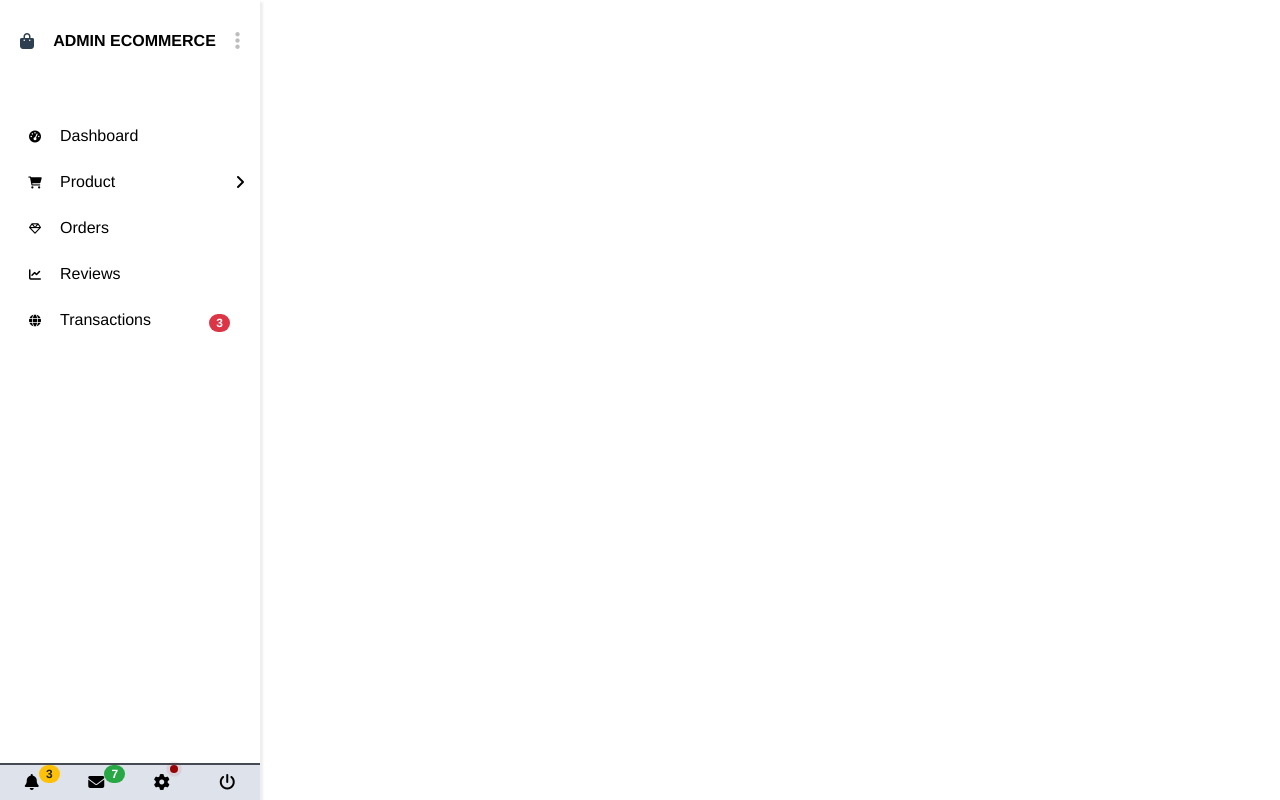
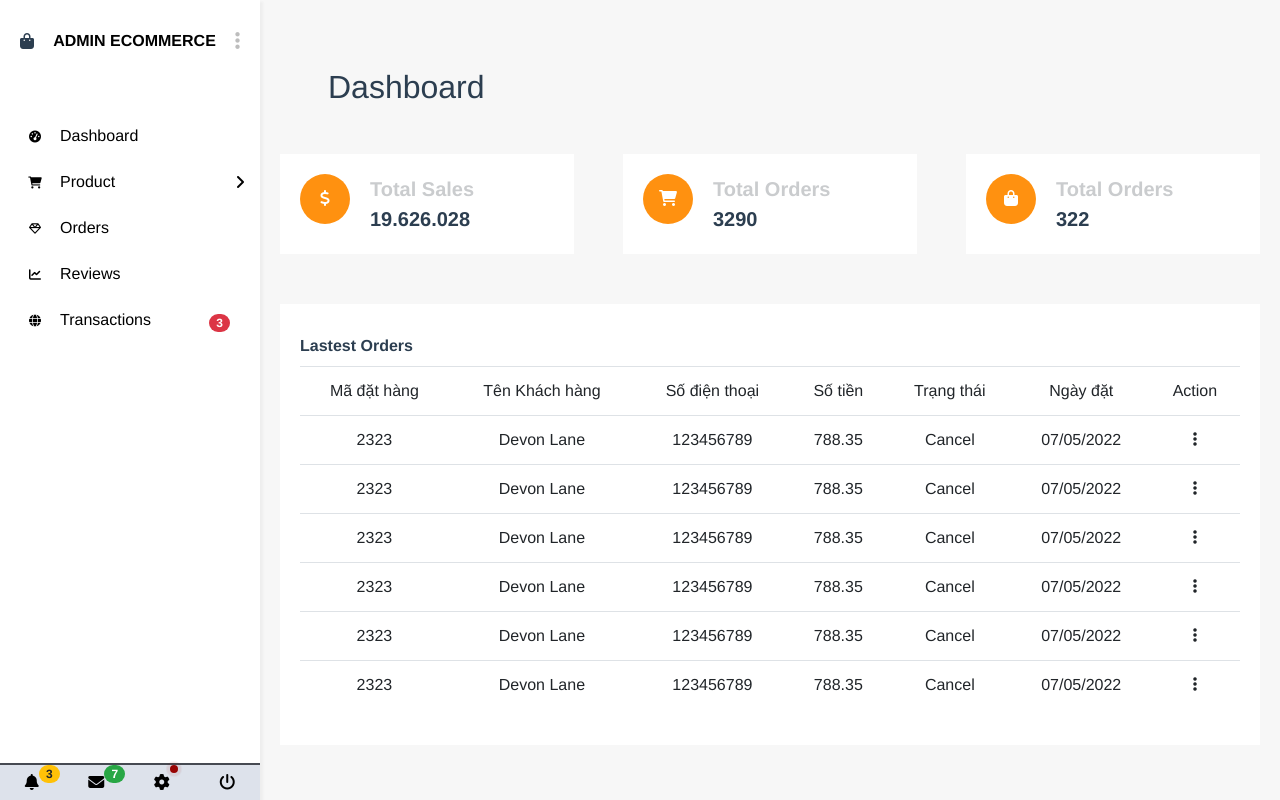
Before and after one commit to tieuconghoa/todo, a Vue app in the folder client/: page /admin in a window 1280 px wide. Built offline with nearby package versions, Linux system fonts and the light colour scheme.

Commit message:
create dashboard

```diff
--- a/client/public/index.html
+++ b/client/public/index.html
@@ -12,6 +12,7 @@
     />
     <link rel="stylesheet" href="<%= BASE_URL %>style.css">
     <script src="https://code.jquery.com/jquery-3.1.0.js"></script>
+    <script src="https://cdnjs.cloudflare.com/ajax/libs/popper.js/1.11.0/umd/popper.min.js" integrity="sha384-b/U6ypiBEHpOf/4+1nzFpr53nxSS+GLCkfwBdFNTxtclqqenISfwAzpKaMNFNmj4" crossorigin="anonymous"></script>
     <script src="https://cdn.jsdelivr.net/npm/bootstrap@4.3.1/dist/js/bootstrap.min.js" integrity="sha384-JjSmVgyd0p3pXB1rRibZUAYoIIy6OrQ6VrjIEaFf/nJGzIxFDsf4x0xIM+B07jRM" crossorigin="anonymous"></script>
     <!-- <script defer src="<%= BASE_URL %>script.js"></script> -->
     <title>
--- a/client/src/App.vue
+++ b/client/src/App.vue
@@ -1,15 +1,15 @@
 <template>
-  <div id="app">
     <Header v-show="this.$route.name != 'Welcome' && this.$route.name != 'Login' && !$route.fullPath.includes('admin')" />
+    <AdminHeader v-show="this.$route.name != 'Welcome' && this.$route.name != 'Login' && $route.fullPath.includes('admin')" />
       <router-view :key="$route.fullPath"></router-view>
     <Footer v-show="this.$route.name != 'Welcome' && this.$route.name != 'Login' && !$route.fullPath.includes('admin')"/>
-  </div>
 </template>
 <script>
 import Header from "@/components/Header.vue";
 import Footer from "@/components/Footer.vue";
+import AdminHeader from "@/components/admin/AdminHeader.vue"
 export default {
-  components: { Header, Footer },
+  components: { Header, Footer, AdminHeader },
   methods : {
   }
 };
--- a/client/src/components/Header.vue
+++ b/client/src/components/Header.vue
@@ -162,7 +162,7 @@
             <div class="cart-list">
               <div class="item-search row" v-for="product in this.productCart" :key="product.product_id">
                 <div class="picture-product col-3">
-                  <img height="80px" :src="product.image_url" alt="" />
+                  <img :src="product.image_url" alt="" />
                 </div>
                 <div class="text-left col-9">
                   <div class="name-product text-uppercase font-weight-bold">
@@ -454,6 +454,10 @@ export default {
   height: 17px;
   overflow: hidden;
 }
+.picture-product img{
+  height: 80px;
+  width: auto;
+}
 
 .quantity-product {
   background: #eeeeee;
--- a/client/src/components/admin/AdminHeader.vue
+++ b/client/src/components/admin/AdminHeader.vue
@@ -92,7 +92,7 @@
 </template>
 <script>
 export default {
-  created() {
+  mounted() {
     jQuery(function ($) {
       $(".sidebar-dropdown > a").click(function () {
         $(".sidebar-submenu").slideUp(200);
@@ -108,9 +108,11 @@ export default {
 
       $("#close-sidebar").click(function () {
         $(".page-wrapper").removeClass("toggled");
+        $(".page-content").removeClass("toggled");
       });
       $("#show-sidebar").click(function () {
         $(".page-wrapper").addClass("toggled");
+        $(".page-content").addClass("toggled");
       });
     });
   },
@@ -182,10 +184,6 @@ body {
   text-align: left;
 }
 /*----------------page-wrapper----------------*/
-
-.page-wrapper {
-  height: 100vh;
-}
 
 .page-wrapper .theme {
   width: 40px;
--- a/client/src/components/admin/Dashboard.vue
+++ b/client/src/components/admin/Dashboard.vue
@@ -1,12 +1,179 @@
 <template>
-    <AdminHeader />
+  <main class="page-content toggled">
+    <div class="h2 text-left m-5">Dashboard</div>
+    <div class="report">
+      <div class="total-sales">
+        <div class="icon-dola"><i class="fa-solid fa-dollar-sign"></i></div>
+        <div class="info">
+          <div class="label">Total Sales</div>
+          <div class="total">19.626.028</div>
+        </div>
+      </div>
+      <div class="total-orders">
+        <div class="icon-cart">
+          <i class="fa-sharp fa-solid fa-cart-shopping"></i>
+        </div>
+        <div class="info">
+          <div class="label">Total Orders</div>
+          <div class="total">3290</div>
+        </div>
+      </div>
+      <div class="total-products">
+        <div class="icon-shopping">
+          <i class="fa-solid fa-bag-shopping"></i>
+        </div>
+        <div class="info">
+          <div class="label">Total Orders</div>
+          <div class="total">322</div>
+        </div>
+      </div>
+    </div>
+    <div class="report-chart">
+      <div class="sale-static"></div>
+      <div class="visitors"></div>
+    </div>
+    <div class="lastest-orders">
+      <div class="text-left font-weight-bold pb-2">Lastest Orders</div>
+      <table class="table">
+        <thead>
+          <tr>
+            <td>Mã đặt hàng</td>
+            <td>Tên Khách hàng</td>
+            <td>Số điện thoại</td>
+            <td>Số tiền</td>
+            <td>Trạng thái</td>
+            <td>Ngày đặt</td>
+            <td>Action</td>
+          </tr>
+        </thead>
+        <tbody>
+          <tr>
+            <td>2323</td>
+            <td>Devon Lane</td>
+            <td>123456789</td>
+            <td>788.35</td>
+            <td>Cancel</td>
+            <td>07/05/2022</td>
+            <td><i class="fa-solid fa-ellipsis-vertical"></i></td>
+          </tr>
+          <tr>
+            <td>2323</td>
+            <td>Devon Lane</td>
+            <td>123456789</td>
+            <td>788.35</td>
+            <td>Cancel</td>
+            <td>07/05/2022</td>
+            <td><i class="fa-solid fa-ellipsis-vertical"></i></td>
+          </tr>
+          <tr>
+            <td>2323</td>
+            <td>Devon Lane</td>
+            <td>123456789</td>
+            <td>788.35</td>
+            <td>Cancel</td>
+            <td>07/05/2022</td>
+            <td><i class="fa-solid fa-ellipsis-vertical"></i></td>
+          </tr>
+          <tr>
+            <td>2323</td>
+            <td>Devon Lane</td>
+            <td>123456789</td>
+            <td>788.35</td>
+            <td>Cancel</td>
+            <td>07/05/2022</td>
+            <td><i class="fa-solid fa-ellipsis-vertical"></i></td>
+          </tr>
+          <tr>
+            <td>2323</td>
+            <td>Devon Lane</td>
+            <td>123456789</td>
+            <td>788.35</td>
+            <td>Cancel</td>
+            <td>07/05/2022</td>
+            <td><i class="fa-solid fa-ellipsis-vertical"></i></td>
+          </tr>
+          <tr>
+            <td>2323</td>
+            <td>Devon Lane</td>
+            <td>123456789</td>
+            <td>788.35</td>
+            <td>Cancel</td>
+            <td>07/05/2022</td>
+            <td>
+              <span
+                id="dropdownMenuButton"
+                data-toggle="dropdown"
+                aria-haspopup="true"
+                aria-expanded="false"
+              >
+                <i class="fa-solid fa-ellipsis-vertical"></i>
+              </span>
+              <div class="dropdown-menu" aria-labelledby="dropdownMenuButton">
+                <a class="dropdown-item" href="#">Xem</a>
+                <a class="dropdown-item" href="#">Sửa</a>
+                <a class="dropdown-item" href="#">Download</a>
+              </div>
+            </td>
+          </tr>
+        </tbody>
+      </table>
+    </div>
+  </main>
 </template>
 <script>
-import AdminHeader from "./AdminHeader.vue"
-export default {
-    components : {AdminHeader}
-}
+export default {};
 </script>
 <style scoped>
+.page-content {
+  display: inline-block;
+  width: 100%;
+  padding: 20px 20px 20px 20px;
+  background: rgb(247, 247, 247);
+  height: 100vh;
+}
+.page-content.toggled {
+  padding-left: 280px;
+}
+.report {
+  display: flex;
+  justify-content: space-between;
+}
+.total-sales,
+.total-orders,
+.total-products {
+  background: #fff;
+  flex: 0 30%;
+  display: flex;
+  padding: 20px 20px;
+}
+.lastest-orders {
+  margin-top: 50px;
+  background: #fff;
+  padding: 20px 20px;
+}
+.total-sales .icon-dola,
+.total-orders .icon-cart,
+.total-products .icon-shopping {
+  border-radius: 50%;
+  width: 50px;
+  height: 50px;
+  text-align: center;
+  vertical-align: middle;
+  background: rgb(255 145 16);
+  color: #fff;
+  padding-top: 13px;
+}
 
+.info {
+  font-size: 20px;
+  font-weight: bold;
+  padding-left: 20px;
+  text-align: left;
+}
+.info .label {
+  color: rgb(202 204 206);
+}
+.lastest-orders {
+  padding-top: 30px;
+}
 </style>
--- a/client/src/store/product.module.js
+++ b/client/src/store/product.module.js
@@ -19,10 +19,10 @@ export const product = {
       state.productDetail = product;
     },
     addShoppingCart(state, productCart) {
-      state.productCart.push(productCart);
+      state.productCart = [...state.productCart, productCart];
     },
     setShoppingCart(state, productCart) {
-      state.productCart = productCart;
+      state.productCart = [...productCart];
     }
   },
   actions: {
```
